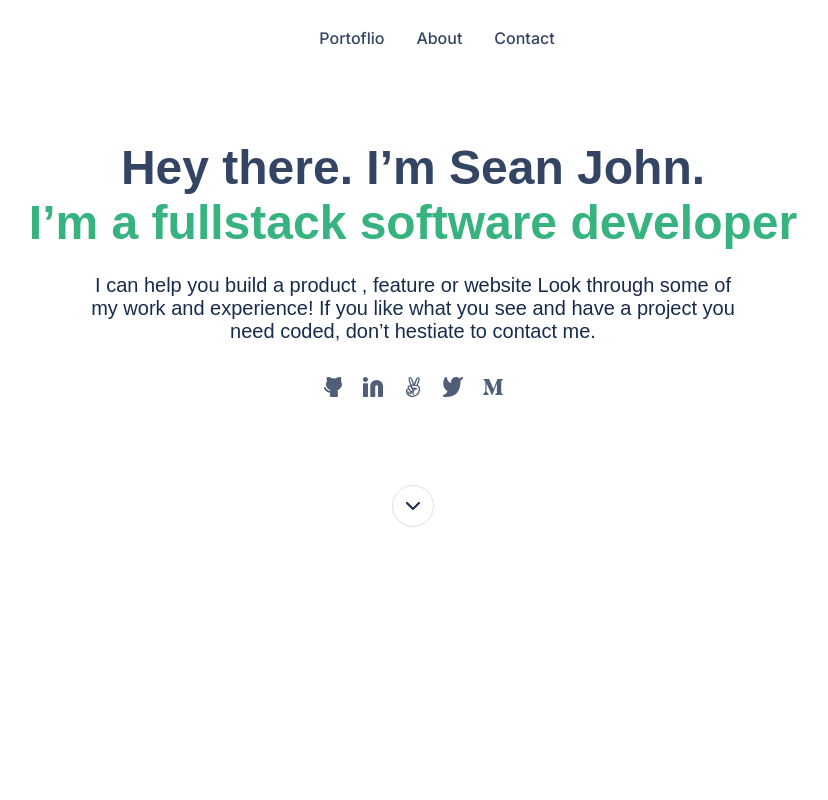
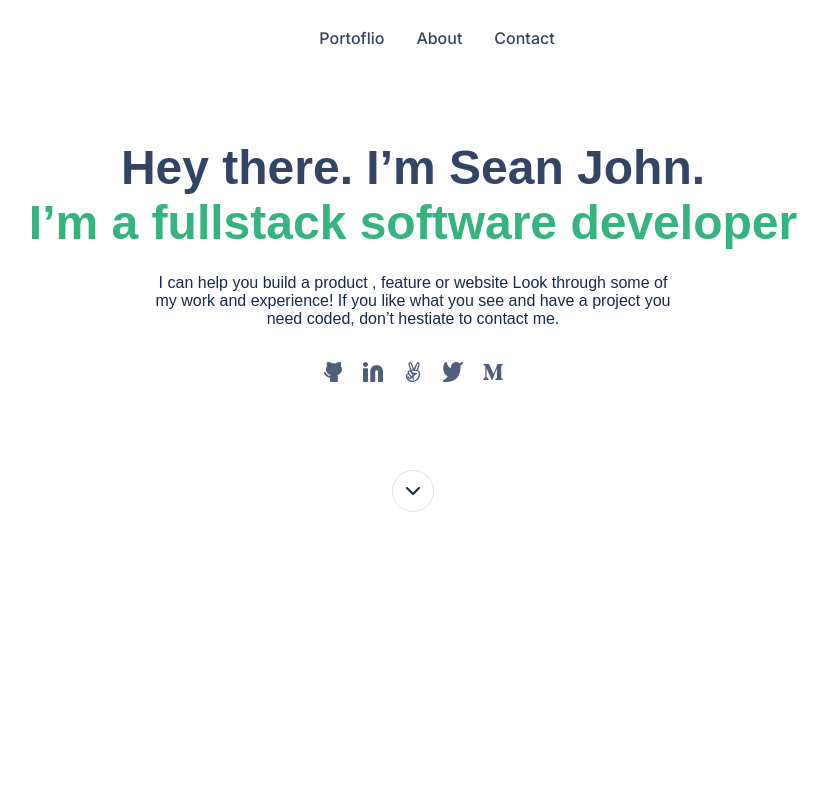
Before and after one commit to johnalpha74/my-portfolio, a website: page index.html in a window 1280 px wide. Shown: the top 800 px of the page, without its empty margins (227-1055 px from the left). Drawn offline with Linux system fonts and the light colour scheme.

Commit message:
Fix More Linters

```diff
--- a/css/style.css
+++ b/css/style.css
@@ -85,8 +85,6 @@ h1.heading {
 .supporting-text {
   max-width: 60ch;
   margin: 1.5rem 0;
-  font-size: 1.25rem;
-  font-weight: 400;
   color: #172b4d;
   text-align: center;
 }
```
